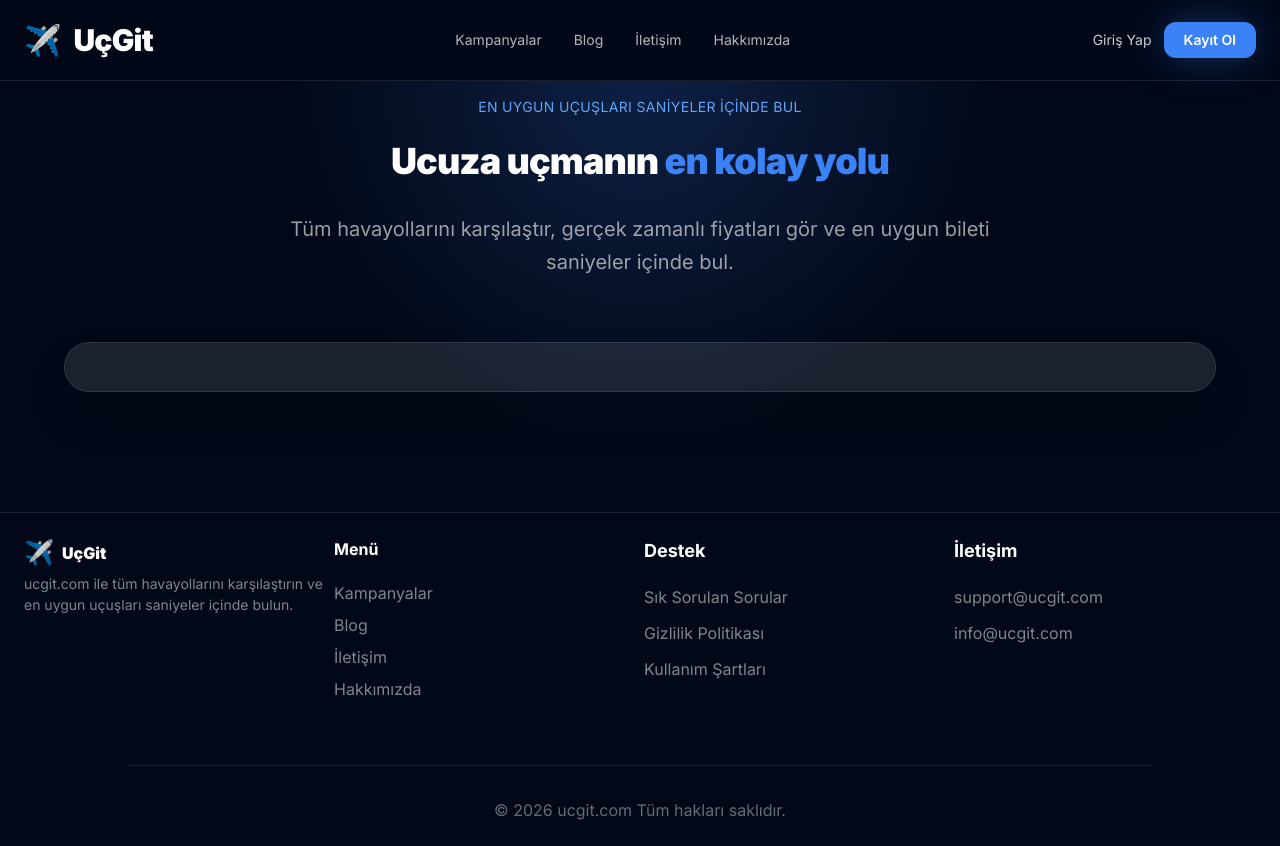
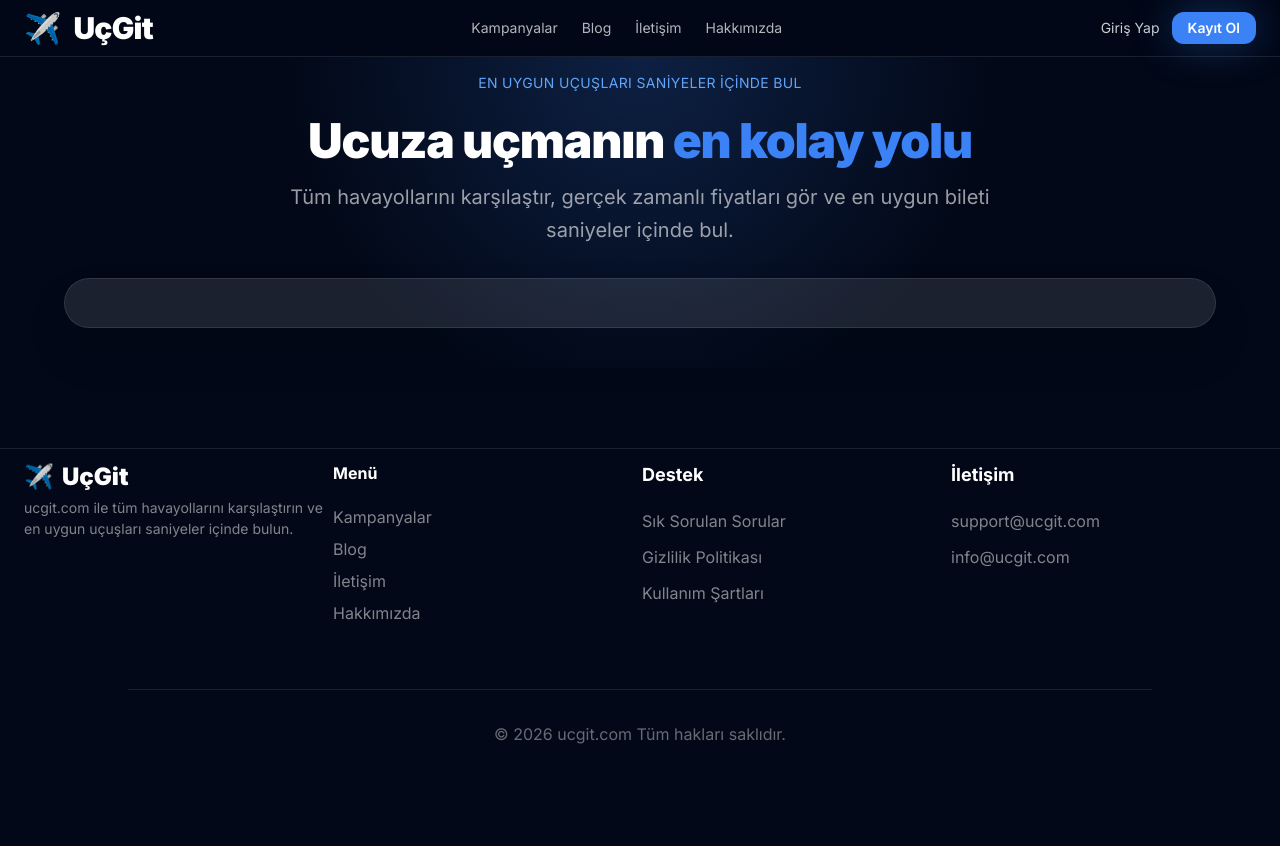
Before and after one commit to melihizzet/flight-platform, a Next.js app: page / in a window 1280 px wide. After the commit the page ends 800 px from the top, so only its background shows below. Built offline with nearby package versions, Linux system fonts and the light colour scheme.

Commit message:
premium homepage ui

```diff
--- a/app/globals.css
+++ b/app/globals.css
@@ -105,3 +105,25 @@ iframe {
 .twidget-container {
   zoom: 0.30;
 }
+.tpwl-widget {
+  font-size: 14px !important;
+}
+
+.tpwl-widget a,
+.tpwl-widget span,
+.tpwl-widget label {
+  font-size: 14px !important;
+  opacity: 0.9 !important;
+}
+
+.tpwl-widget .tpwl-multi-city,
+.tpwl-widget .tpwl-hotels {
+  font-size: 14px !important;
+  color: #9ec5ff !important;
+}
+
+.tpwl-widget .tpwl-currency,
+.tpwl-widget .tpwl-locale {
+  font-size: 14px !important;
+  color: rgba(255,255,255,0.75) !important;
+}
--- a/app/page.tsx
+++ b/app/page.tsx
@@ -27,7 +27,7 @@ export default function HomePage() {
 
       {/* HEADER */}
       <header className="border-b border-white/10 backdrop-blur-xl sticky top-0 z-50 bg-[#020817]/90">
-        <div className="max-w-7xl mx-auto px-6 h-20 flex items-center justify-between">
+        <div className="max-w-7xl mx-auto px-6 h-14 flex items-center justify-between">
           {/* LOGO */}
           <div className="flex items-center gap-3">
             <span className="text-3xl">✈️</span>
@@ -38,7 +38,7 @@ export default function HomePage() {
           </div>
 
           {/* NAVIGATION */}
-          <nav className="hidden md:flex items-center gap-8 text-sm text-white/70">
+          <nav className="hidden md:flex items-center gap-6 text-sm text-white/70">
             <a
               href="#"
               className="hover:text-white transition"
@@ -74,7 +74,7 @@ export default function HomePage() {
               Giriş Yap
             </button>
 
-            <button className="bg-blue-500 hover:bg-blue-400 transition-all duration-300 shadow-[0_0_40px_rgba(59,130,246,0.35)] px-5 py-2 rounded-xl text-sm font-semibold">
+            <button className="bg-blue-500 hover:bg-blue-400 transition-all duration-300 shadow-[0_0_40px_rgba(59,130,246,0.35)] px-4 py-1.5 rounded-xl text-sm font-semibold">
               Kayıt Ol
             </button>
           </div>
@@ -92,14 +92,14 @@ export default function HomePage() {
               En uygun uçuşları saniyeler içinde bul
             </p>
 
-            <h1 className="text-2xl md:text-4xl font-black leading-tight mb-8 tracking-tight">
+            <h1 className="text-xl md:text-5xl font-black leading-tight mb-4 tracking-tight">
               Ucuza uçmanın{" "}
               <span className="text-blue-500">
                 en kolay yolu
               </span>
             </h1>
 
-            <p className="text-xl text-white/60 max-w-3xl mx-auto mb-16 leading-relaxed">
+            <p className="text-xl text-white/60 max-w-3xl mx-auto mb-8 leading-relaxed">
               Tüm havayollarını karşılaştır, gerçek zamanlı fiyatları gör ve
               en uygun bileti saniyeler içinde bul.
             </p>
@@ -123,16 +123,16 @@ export default function HomePage() {
 
 
       {/* FOOTER */}
-      <footer className="border-t border-white/10 py-6">
-        <div className="max-w-7xl mx-auto px-6 grid md:grid-cols-4 gap-2">
+      <footer className="border-t border-white/10 py-3">
+        <div className="max-w-7xl mx-auto px-6 grid md:grid-cols-4 gap-1">
           {/* BRAND */}
           <div>
             <div className="flex items-center gap-2 mb-1">
               <span className="text-2xl">✈️</span>
 
-              <h3 className="text-1xl font-black">
+              <a href="/" className="text-2xl font-black">
                 UçGit
-              </h3>
+              </a>
             </div>
 
             <p className="text-white/50 leading-normal text-sm">
```
